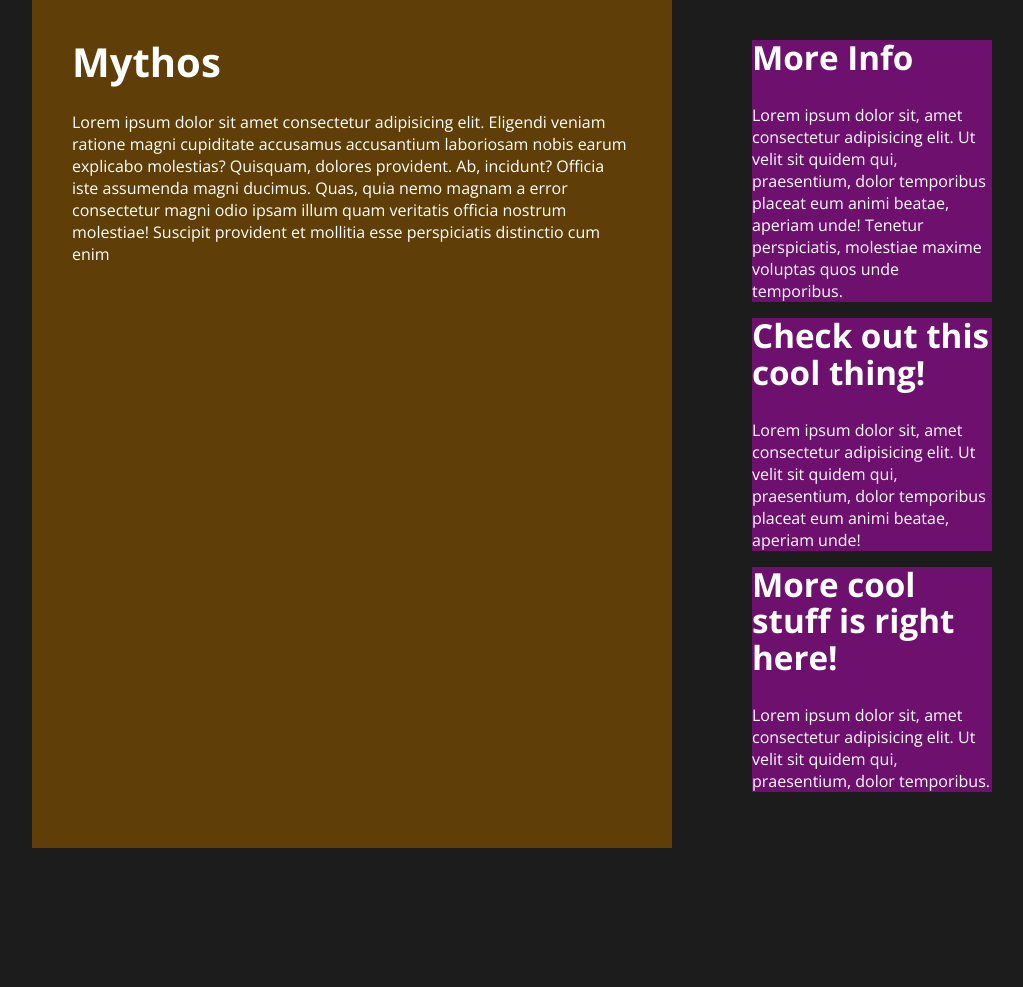
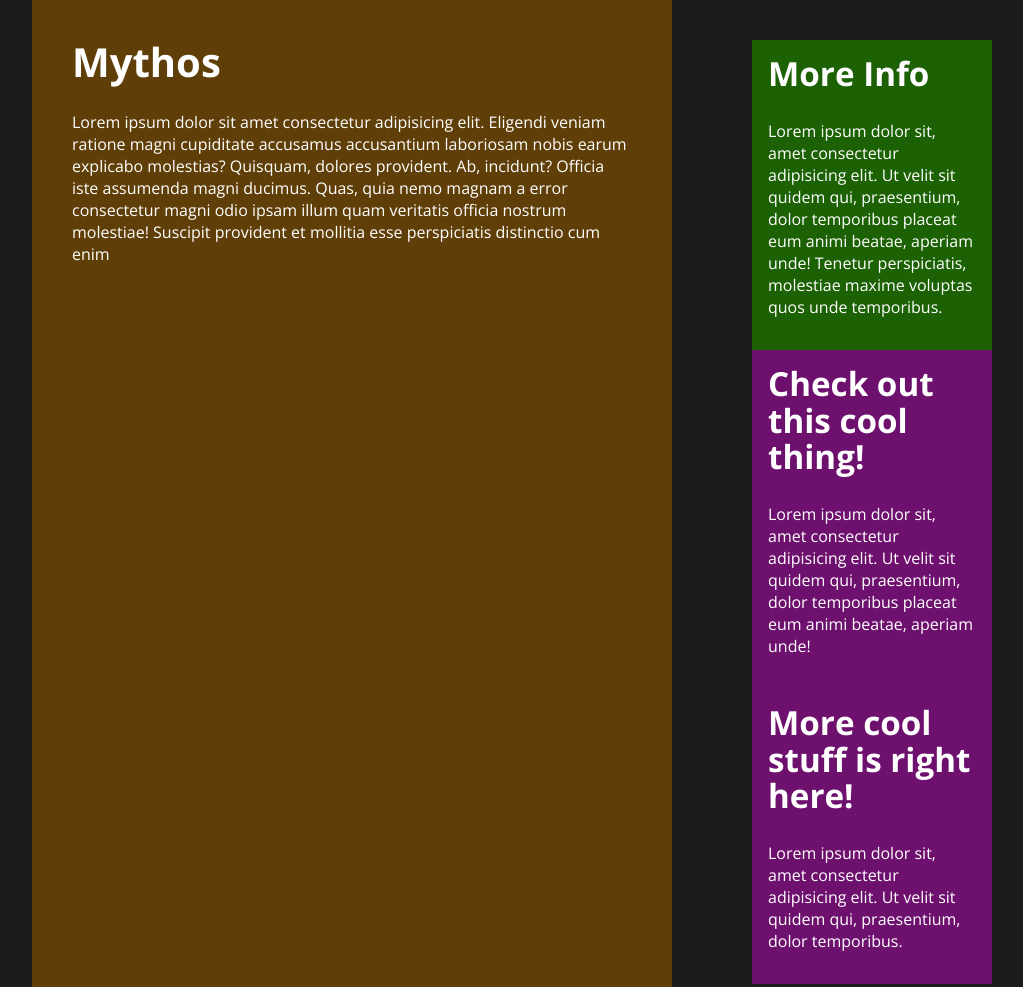
Before and after one commit to FrancoTr/sass-fundamentals, a website: page index.html in a window 1280 px wide. Shown: the top 987 px of the page, without its empty margins (108-1131 px from the left). Before the commit the page ends 848 px from the top, so only its background shows below. Drawn offline with nearby package versions, Linux system fonts and the light colour scheme; files that its build step writes are made by us from their sources.

Commit message:
Add widget green style modifier

```diff
--- a/index.html
+++ b/index.html
@@ -27,7 +27,7 @@
         </p>
       </main>
       <aside class="grid__sidebar">
-        <div class="grid__widget">
+        <div class="grid__widget grid__widget--green">
           <h2>More Info</h2>
           <p>
             Lorem ipsum dolor sit, amet consectetur adipisicing elit. Ut velit sit quidem qui,
--- a/scss/layout/_grid.scss
+++ b/scss/layout/_grid.scss
@@ -40,5 +40,10 @@
 
   &__widget {
     background-color: hsl(300, 73%, 25%);
+    padding: u.rem(16);
+
+    &--green {
+      background-color: hsl(105, 92%, 20%);
+    }
   }
 }
```
